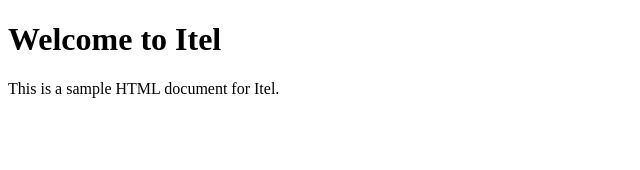
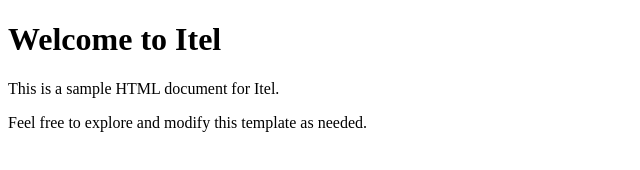
Before and after one commit to BANDHU-alt/cicd-8august, a plain HTML site: page itel.html in a window 1280 px wide. Shown: the whole page, without its empty margins (0-640 px from the left). Drawn offline with Linux system fonts and the light colour scheme.

Commit message:
new deploy

```diff
--- a/itel.html
+++ b/itel.html
@@ -8,6 +8,7 @@
 <body>
     <h1>Welcome to Itel</h1>
     <p>This is a sample HTML document for Itel.</p>
+    <p>Feel free to explore and modify this template as needed.</p>
 
 </body>
 </html>
```
